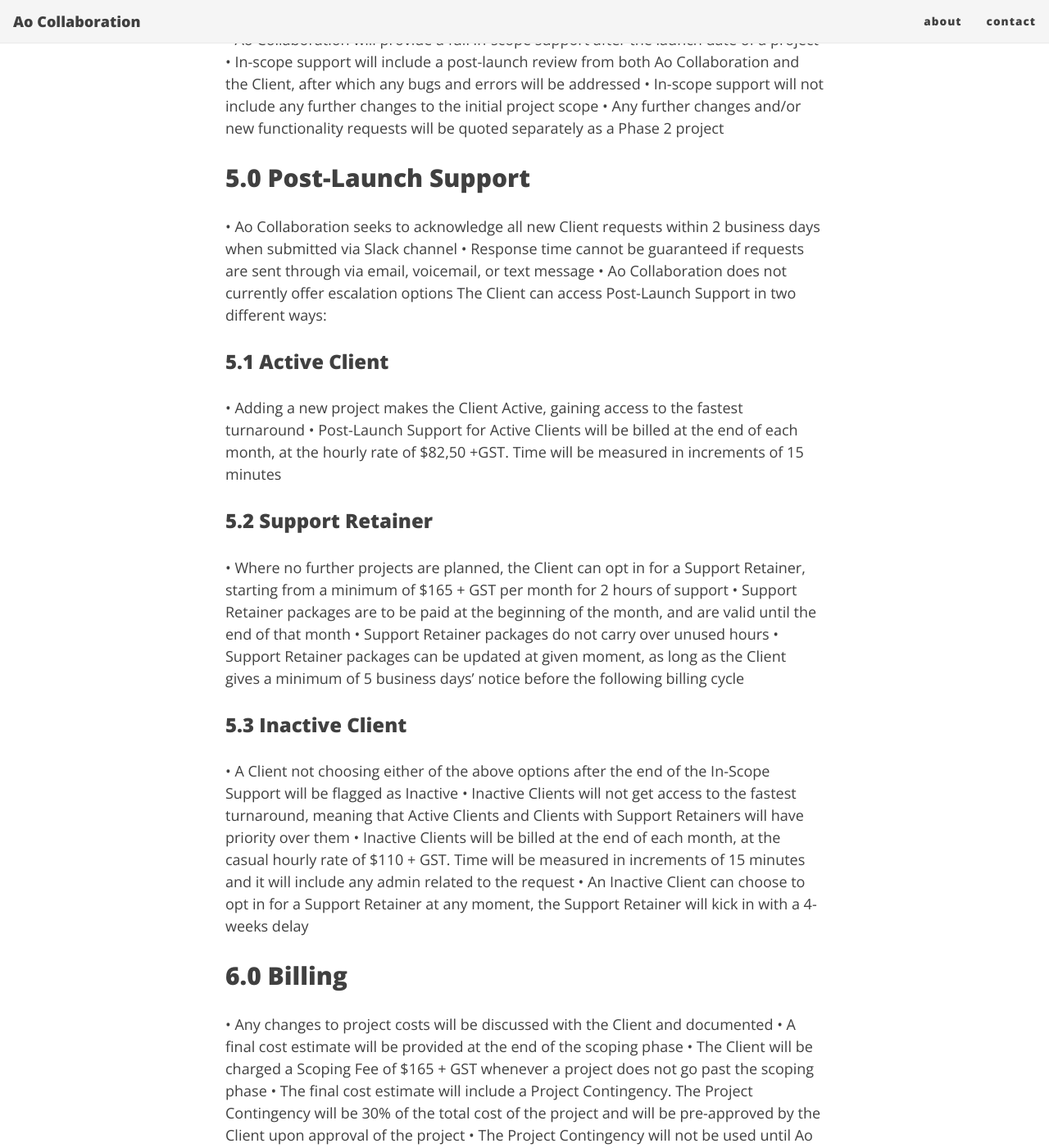
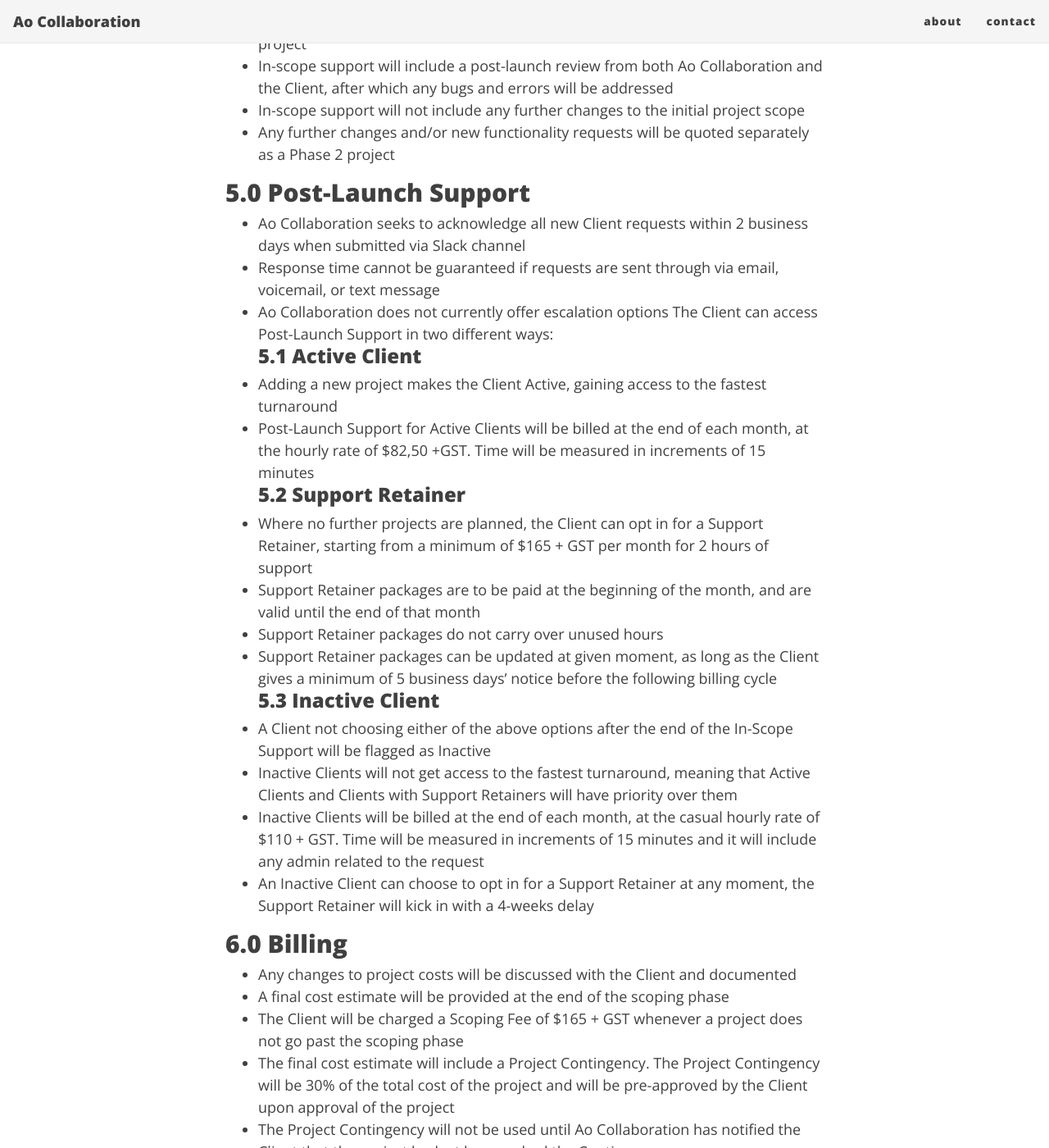
Before and after one commit to Ao-Collaboration/Ao-Collaboration.github.io, a Jekyll site: the page built from standardsla.md, in a window 1280 px wide and 1400 px high, scrolled down 1176 px. Shown: the whole window at 82% size. Built offline with Jekyll 4.4.1, drawn with Linux system fonts in a browser that asks for light colours; nearby versions of some CDN libraries; some of the changed text lies outside the part shown.

Commit message:
Update standardsla.md

```diff
--- a/standardsla.md
+++ b/standardsla.md
@@ -4,56 +4,56 @@
 ---
 
 ## 1.0	Client Management
-•	A weekly status report will be provided on major projects/multiple project accounts
-•	Ensure that all calls and emails are responded to by the end of the day
-•	Keep the client up to date on relevant information re: jobs in progress
-•	Provide alternative solutions for any issues that may occur
-•	Pre-inform client of all team absences that are relevant to major projects, provide detailed handover notes where applicable
+*	A weekly status report will be provided on major projects/multiple project accounts
+*	Ensure that all calls and emails are responded to by the end of the day
+*	Keep the client up to date on relevant information re: jobs in progress
+*	Provide alternative solutions for any issues that may occur
+*	Pre-inform client of all team absences that are relevant to major projects, provide detailed handover notes where applicable
 
 ## 2.0	Project Management
-•	A detailed timing plan will be presented with concepts. This will be updated and redistributed whenever relevant (i.e. Client change requests)
-•	Project and production timing plans will be adhered to and in the event of milestones being missed, a revised timing plan will be provided. Any changes to ultimate delivery will be discussed and agreed with the Client
-•	Ao Collaboration will always aim to meet the original deadline. Where this is not possible potential alternative solutions will be provided
+*	A detailed timing plan will be presented with concepts. This will be updated and redistributed whenever relevant (i.e. Client change requests)
+*	Project and production timing plans will be adhered to and in the event of milestones being missed, a revised timing plan will be provided. Any changes to ultimate delivery will be discussed and agreed with the Client
+*	Ao Collaboration will always aim to meet the original deadline. Where this is not possible potential alternative solutions will be provided
 
 ## 3.0	Production Costs
-•	A cost estimate will be presented for the Client to approve
-•	Ao Collaboration will proceed with the relevant actions following written approval of costs
-•	A project will be delivered on budget, in the event of a concept being over budget, an alternative on-budget alternative solution will be provided
-•	Ao Collaboration will always aim to meet the original deadline. Where this is not possible potential alternative solutions will be provided
+*	A cost estimate will be presented for the Client to approve
+*	Ao Collaboration will proceed with the relevant actions following written approval of costs
+*	A project will be delivered on budget, in the event of a concept being over budget, an alternative on-budget alternative solution will be provided
+*	Ao Collaboration will always aim to meet the original deadline. Where this is not possible potential alternative solutions will be provided
 
 ## 4.0	In-Scope Support
-•	Ao Collaboration will provide a full in-scope support after the launch date of a project
-•	In-scope support will include a post-launch review from both Ao Collaboration and the Client, after which any bugs and errors will be addressed
-•	In-scope support will not include any further changes to the initial project scope
-•	Any further changes and/or new functionality requests will be quoted separately as a Phase 2 project
+*	Ao Collaboration will provide a full in-scope support after the launch date of a project
+*	In-scope support will include a post-launch review from both Ao Collaboration and the Client, after which any bugs and errors will be addressed
+*	In-scope support will not include any further changes to the initial project scope
+*	Any further changes and/or new functionality requests will be quoted separately as a Phase 2 project
 
 ## 5.0	Post-Launch Support
-•	Ao Collaboration seeks to acknowledge all new Client requests within 2 business days when submitted via Slack channel
-•	Response time cannot be guaranteed if requests are sent through via email, voicemail, or text message
-•	Ao Collaboration does not currently offer escalation options
+*	Ao Collaboration seeks to acknowledge all new Client requests within 2 business days when submitted via Slack channel
+*	Response time cannot be guaranteed if requests are sent through via email, voicemail, or text message
+*	Ao Collaboration does not currently offer escalation options
 The Client can access Post-Launch Support in two different ways:
 ### 5.1	Active Client
-•	Adding a new project makes the Client Active, gaining access to the fastest turnaround
-•	Post-Launch Support for Active Clients will be billed at the end of each month, at the hourly rate of $82,50 +GST. Time will be measured in increments of 15 minutes
+* Adding a new project makes the Client Active, gaining access to the fastest turnaround
+*	Post-Launch Support for Active Clients will be billed at the end of each month, at the hourly rate of $82,50 +GST. Time will be measured in increments of 15 minutes
 ### 5.2	Support Retainer
-•	Where no further projects are planned, the Client can opt in for a Support Retainer, starting from a minimum of $165 + GST per month for 2 hours of support
-•	Support Retainer packages are to be paid at the beginning of the month, and are valid until the end of that month
-•	Support Retainer packages do not carry over unused hours
-•	Support Retainer packages can be updated at given moment, as long as the Client gives a minimum of 5 business days’ notice before the following billing cycle
+*	Where no further projects are planned, the Client can opt in for a Support Retainer, starting from a minimum of $165 + GST per month for 2 hours of support
+*	Support Retainer packages are to be paid at the beginning of the month, and are valid until the end of that month
+*	Support Retainer packages do not carry over unused hours
+*	Support Retainer packages can be updated at given moment, as long as the Client gives a minimum of 5 business days’ notice before the following billing cycle
 ### 5.3	Inactive Client
-•	A Client not choosing either of the above options after the end of the In-Scope Support will be flagged as Inactive
-•	Inactive Clients will not get access to the fastest turnaround, meaning that Active Clients and Clients with Support Retainers will have priority over them
-•	Inactive Clients will be billed at the end of each month, at the casual hourly rate of $110 + GST. Time will be measured in increments of 15 minutes and it will include any admin related to the request
-•	An Inactive Client can choose to opt in for a Support Retainer at any moment, the Support Retainer will kick in with a 4-weeks delay
+*	A Client not choosing either of the above options after the end of the In-Scope Support will be flagged as Inactive
+*	Inactive Clients will not get access to the fastest turnaround, meaning that Active Clients and Clients with Support Retainers will have priority over them
+*	Inactive Clients will be billed at the end of each month, at the casual hourly rate of $110 + GST. Time will be measured in increments of 15 minutes and it will include any admin related to the request
+*	An Inactive Client can choose to opt in for a Support Retainer at any moment, the Support Retainer will kick in with a 4-weeks delay
 
 ## 6.0	Billing
-•	Any changes to project costs will be discussed with the Client and documented
-•	A final cost estimate will be provided at the end of the scoping phase
-•	The Client will be charged a Scoping Fee of $165 + GST whenever a project does not go past the scoping phase
-•	The final cost estimate will include a Project Contingency. The Project Contingency will be 30% of the total cost of the project and will be pre-approved by the Client upon approval of the project
-•	The Project Contingency will not be used until Ao Collaboration has notified the Client that the project budget has reached the Contingency area
-•	All projects will need a 40% Deposit at the beginning of the job, and the rest will be billed at project launch
-•	Particularly big or complex projects that require an Agile approach will require for Ao Collaboration and the Client to agree on a preferred payment plan prior to the start of the project (i.e. instalments, hourly rate)
+*	Any changes to project costs will be discussed with the Client and documented
+*	A final cost estimate will be provided at the end of the scoping phase
+*	The Client will be charged a Scoping Fee of $165 + GST whenever a project does not go past the scoping phase
+*	The final cost estimate will include a Project Contingency. The Project Contingency will be 30% of the total cost of the project and will be pre-approved by the Client upon approval of the project
+*	The Project Contingency will not be used until Ao Collaboration has notified the Client that the project budget has reached the Contingency area
+*	All projects will need a 40% Deposit at the beginning of the job, and the rest will be billed at project launch
+*	Particularly big or complex projects that require an Agile approach will require for Ao Collaboration and the Client to agree on a preferred payment plan prior to the start of the project (i.e. instalments, hourly rate)
 
 ## 7.0	Payments
 Payments can be made via bank transfer, details are given once the collaboration has started.
```
